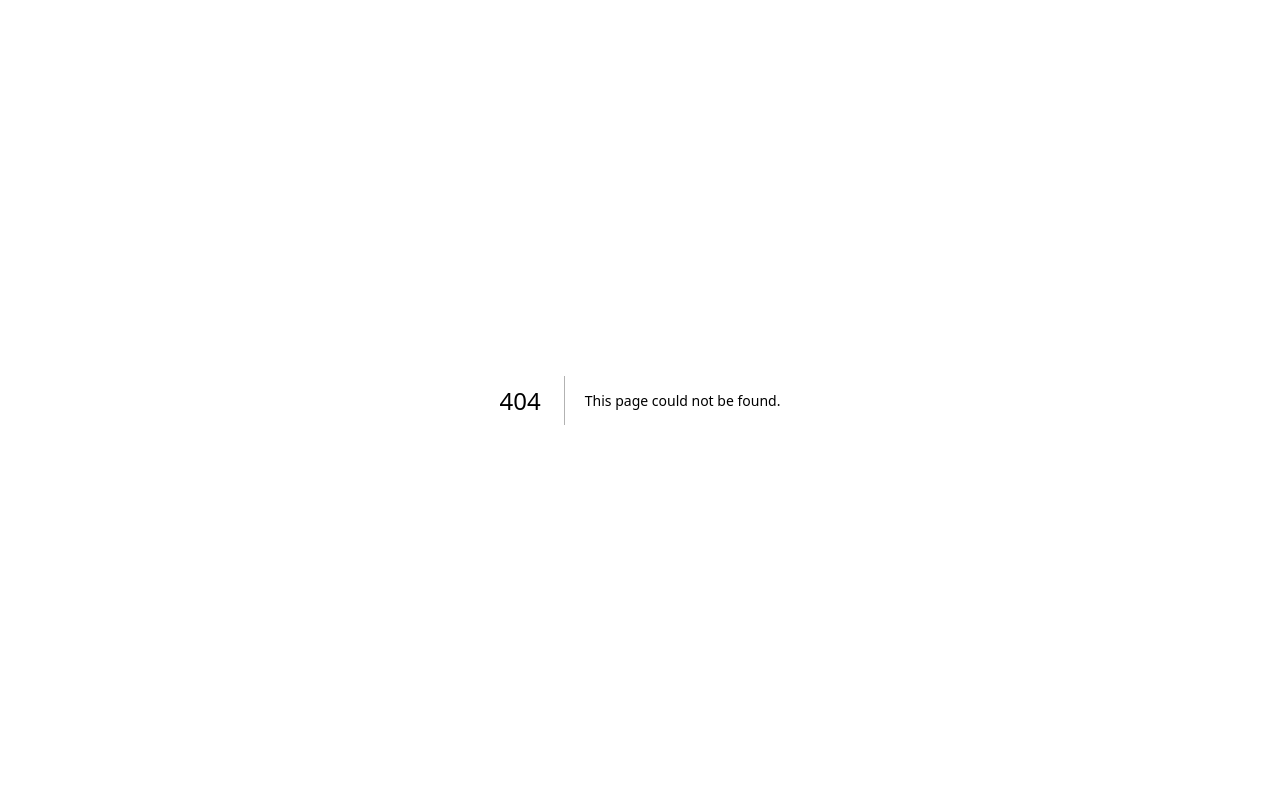
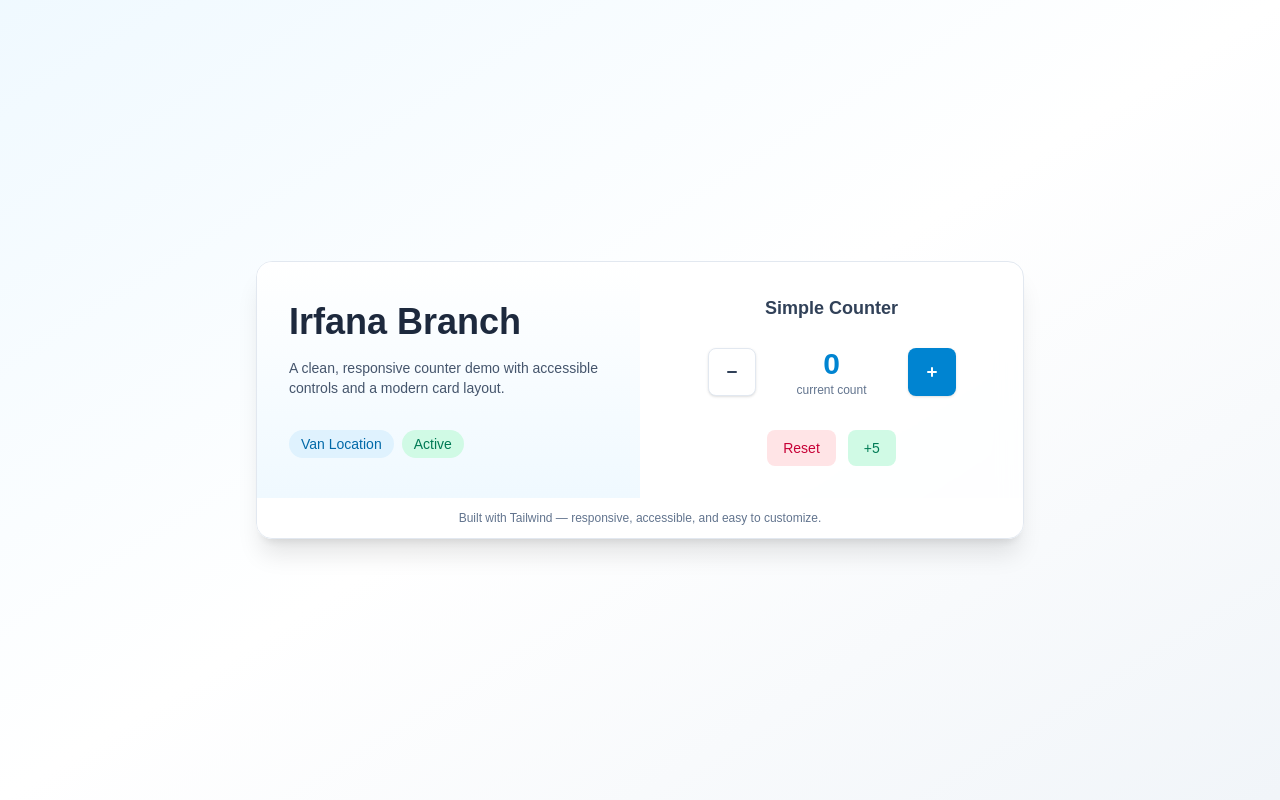
Before and after one commit to irfanadwifangga/pm-kl-1, a Next.js app: page /van in a window 1280 px wide. Before the commit this address had no page. Built offline with nearby package versions, Linux system fonts and the light colour scheme.

Commit message:
Halaman Punya Irfan

```diff
--- /dev/null
+++ b/src/app/van/page.tsx
@@ -0,0 +1,87 @@
+"use client";
+
+import { useState } from "react";
+
+export default function VanPage() {
+    const [count, setCount] = useState(0);
+
+    return (
+        <div className="min-h-screen flex items-center justify-center bg-gradient-to-br from-sky-50 via-white to-slate-100 p-6">
+            <div className="w-full max-w-3xl bg-white/80 backdrop-blur-md rounded-2xl shadow-xl border border-slate-200 overflow-hidden">
+                <div className="md:flex">
+                    <div className="md:w-1/2 p-8 flex flex-col justify-center gap-4 bg-gradient-to-b from-white to-sky-50">
+                        <h1 className="text-3xl md:text-4xl font-extrabold text-slate-800">
+                            Irfana Branch
+                        </h1>
+                        <p className="text-sm text-slate-600">
+                            A clean, responsive counter demo with accessible controls and a modern
+                            card layout.
+                        </p>
+                        <div className="mt-4 inline-flex gap-2">
+                            <span className="inline-flex items-center gap-2 px-3 py-1 rounded-full bg-sky-100 text-sky-700 text-sm font-medium">
+                                Van Location
+                            </span>
+                            <span className="inline-flex items-center gap-2 px-3 py-1 rounded-full bg-emerald-100 text-emerald-700 text-sm font-medium">
+                                Active
+                            </span>
+                        </div>
+                    </div>
+
+                    <div className="md:w-1/2 p-8 flex flex-col items-center justify-center gap-6">
+                        <h2 className="text-lg font-semibold text-slate-700">Simple Counter</h2>
+
+                        <div className="flex items-center gap-4">
+                            <button
+                                aria-label="decrement"
+                                onClick={() => setCount((c) => Math.max(0, c - 1))}
+                                className="h-12 w-12 flex items-center justify-center rounded-lg bg-white border border-slate-200 shadow-sm hover:bg-slate-50 active:scale-95 transition">
+                                <svg
+                                    xmlns="http://www.w3.org/2000/svg"
+                                    className="h-5 w-5 text-slate-700"
+                                    viewBox="0 0 20 20"
+                                    fill="currentColor">
+                                    <path d="M5 10a1 1 0 011-1h8a1 1 0 110 2H6a1 1 0 01-1-1z" />
+                                </svg>
+                            </button>
+
+                            <div className="min-w-[120px] text-center">
+                                <div className="text-3xl font-bold text-sky-600">{count}</div>
+                                <div className="text-xs text-slate-500">current count</div>
+                            </div>
+
+                            <button
+                                aria-label="increment"
+                                onClick={() => setCount((c) => c + 1)}
+                                className="h-12 w-12 flex items-center justify-center rounded-lg bg-sky-600 text-white shadow hover:bg-sky-700 active:scale-95 transition">
+                                <svg
+                                    xmlns="http://www.w3.org/2000/svg"
+                                    className="h-5 w-5"
+                                    viewBox="0 0 20 20"
+                                    fill="currentColor">
+                                    <path d="M10 5a1 1 0 011 1v3h3a1 1 0 110 2h-3v3a1 1 0 11-2 0v-3H6a1 1 0 110-2h3V6a1 1 0 011-1z" />
+                                </svg>
+                            </button>
+                        </div>
+
+                        <div className="flex gap-3 mt-2">
+                            <button
+                                onClick={() => setCount(0)}
+                                className="px-4 py-2 text-sm rounded-lg bg-rose-100 text-rose-700 hover:bg-rose-200 transition">
+                                Reset
+                            </button>
+                            <button
+                                onClick={() => setCount((prev) => prev + 5)}
+                                className="px-4 py-2 text-sm rounded-lg bg-emerald-100 text-emerald-700 hover:bg-emerald-200 transition">
+                                +5
+                            </button>
+                        </div>
+                    </div>
+                </div>
+
+                <div className="px-6 py-3 text-xs text-slate-500 text-center bg-white/60">
+                    Built with Tailwind — responsive, accessible, and easy to customize.
+                </div>
+            </div>
+        </div>
+    );
+}
```
